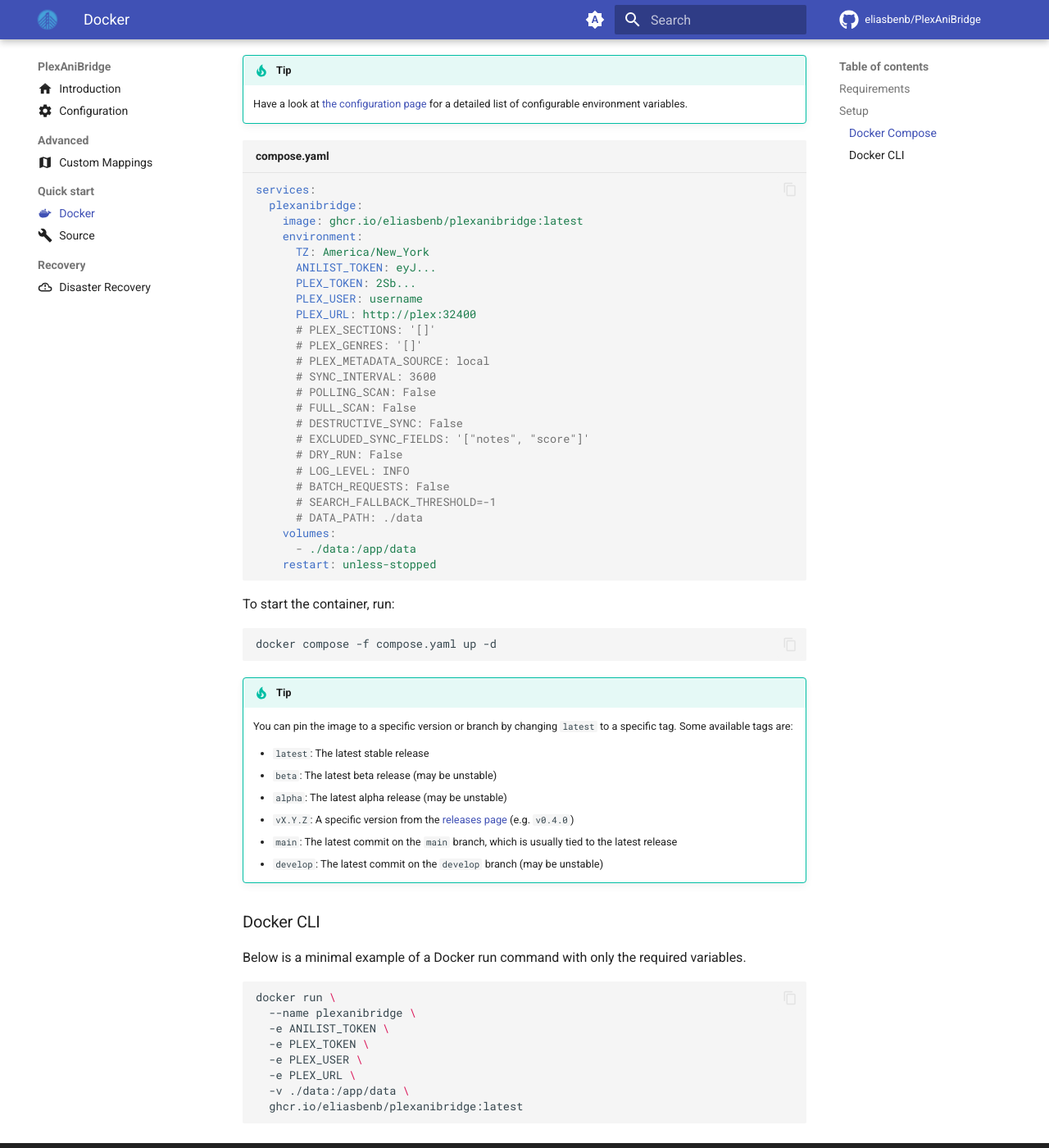
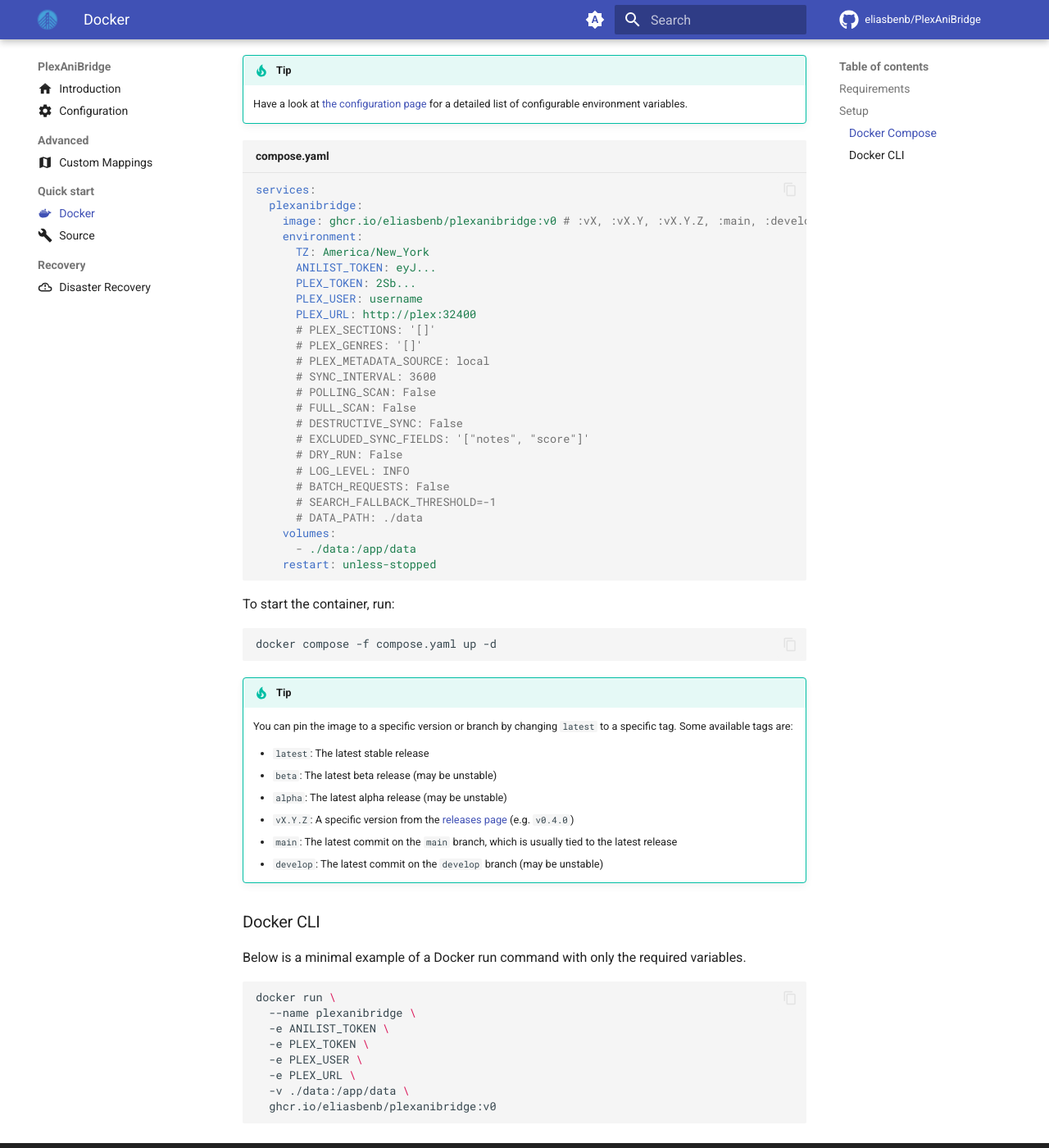
Before and after one commit to eliasbenb/PlexAniBridge, an MkDocs documentation site: the page built from docs/quick-start/docker.md, in a window 1280 px wide and 1400 px high, scrolled down 431 px. Shown: the whole window at 82% size. Built offline with MkDocs 1.6.1 and Material for MkDocs 9.7.7, drawn with Linux system fonts in a browser that asks for light colours; comment, search, counter and statistics services are not loaded.

Commit message:
docs: Recommend pinning down Docker versions to prevent automatic breaking updates

````diff
--- a/compose.yaml
+++ b/compose.yaml
@@ -1,6 +1,6 @@
 services:
   plexanibridge:
-    image: ghcr.io/eliasbenb/plexanibridge:latest
+    image: ghcr.io/eliasbenb/plexanibridge:v0 # :vX, :vX.Y, :vX.Y.Z, :main, :develop, :latest
     environment:
       TZ: America/New_York
       ANILIST_TOKEN: eyJ...
--- a/docs/quick-start/docker.md
+++ b/docs/quick-start/docker.md
@@ -52,5 +52,5 @@
   -e PLEX_USER \
   -e PLEX_URL \
   -v ./data:/app/data \
-  ghcr.io/eliasbenb/plexanibridge:latest
+  ghcr.io/eliasbenb/plexanibridge:v0
 ```
````
Also changed, not shown: README.md (+1 -1 lines).
